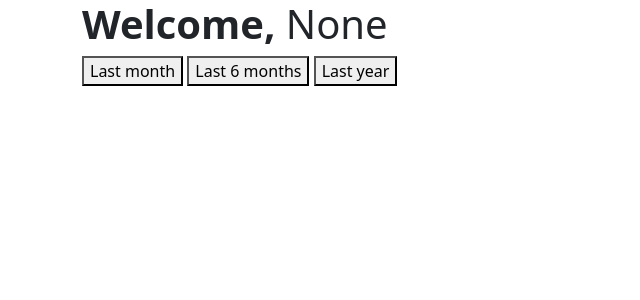
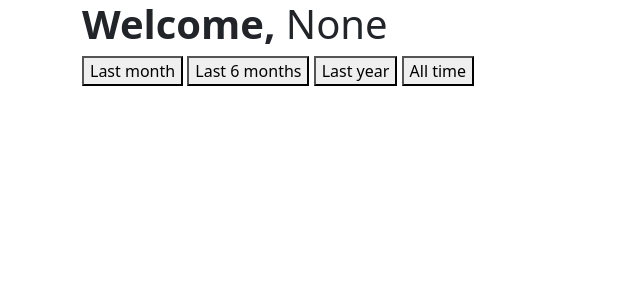
Before and after one commit to cdu2620/ao3_stats, a Flask app: page /home in a window 1280 px wide. Shown: the top 300 px of the page, without its empty margins (0-640 px from the left). Run offline with Flask 3, Linux system fonts and the light colour scheme; some libraries are stand-ins or nearby versions.

Commit message:
added all time button

```diff
--- a/app.py
+++ b/app.py
@@ -15,7 +15,7 @@ app.secret_key = secrets.token_hex()
 def check_date(work, time):
     if (time == 1 and work.month ==  datetime.now().month and work.year == datetime.now().year) \
         or (time == 12 and work.year == datetime.now().year) \
-        or (time == 6 and datetime.now().month - time <= work.month):
+        or (time == 6 and datetime.now().month - time <= work.month) or time == 100:
         return True
     return False
 
--- a/templates/index.html
+++ b/templates/index.html
@@ -11,6 +11,7 @@
     <button id="1month">Last month</button>
     <button id="6month">Last 6 months</button>
     <button id="1yr">Last year</button>
+    <button id="all">All time</button>
 
     <script>
         document.getElementById("1month").addEventListener("click", function() {
@@ -22,6 +23,9 @@
         document.getElementById("1yr").addEventListener("click", function() {
             window.location.href = "/stats?time=12";
         });
+        document.getElementById("aall").addEventListener("click", function() {
+            window.location.href = "/stats?time=100";
+        });
     </script>
   </body>
 </html>
```
